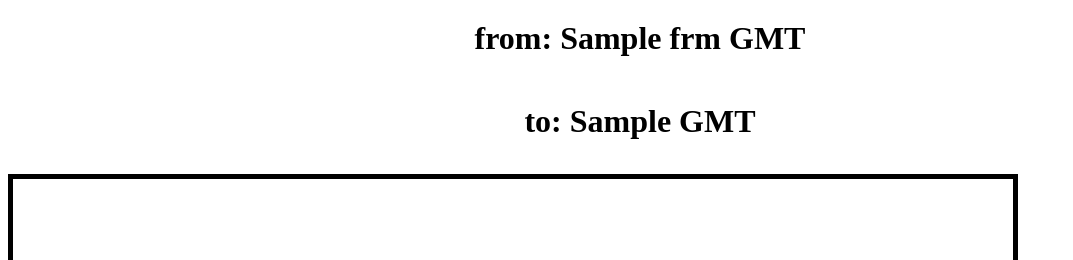
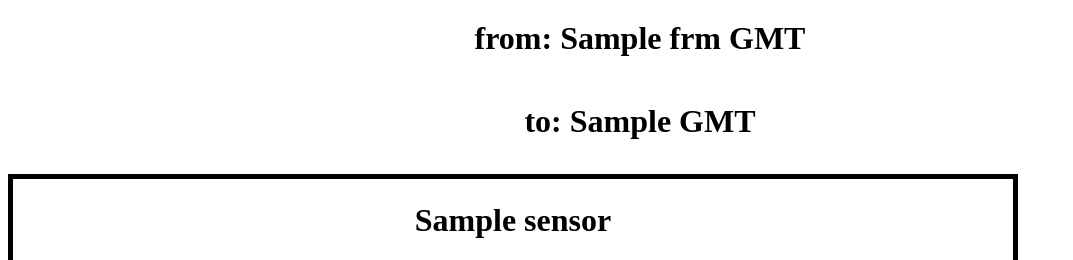
Before and after one commit to pellina01/project-study, a Flask app: template report-generator/templates/report.html in a window 1280 px wide. Shown: the part 139-399 px from the top of the page, without its empty margins (0-1073 px from the left). Run offline with Flask 2, Linux system fonts and the light colour scheme; the template is opened without the code that fills it: most values are stand-ins (such as "Sample title", 1, 10 or a date in 2020); parts of the project's set-up code (start-up, migrations or seed data) failed here and were passed over.

Commit message:
edit css

```diff
--- a/report-generator/templates/report.html
+++ b/report-generator/templates/report.html
@@ -27,9 +27,7 @@ body {
   }
 
 .title {
-    margin-left: auto;
-    margin-right: auto;
-	transform: translateX(-50%);
+	text-align: center;
 	position: relative;
   }
 .container {
```
